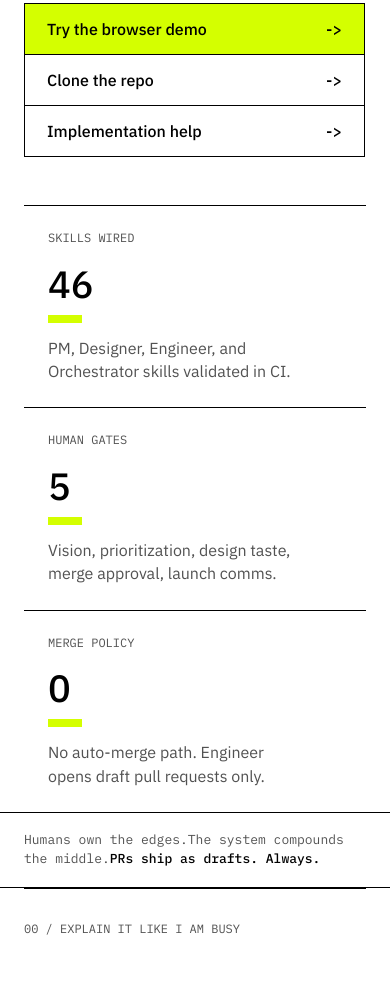
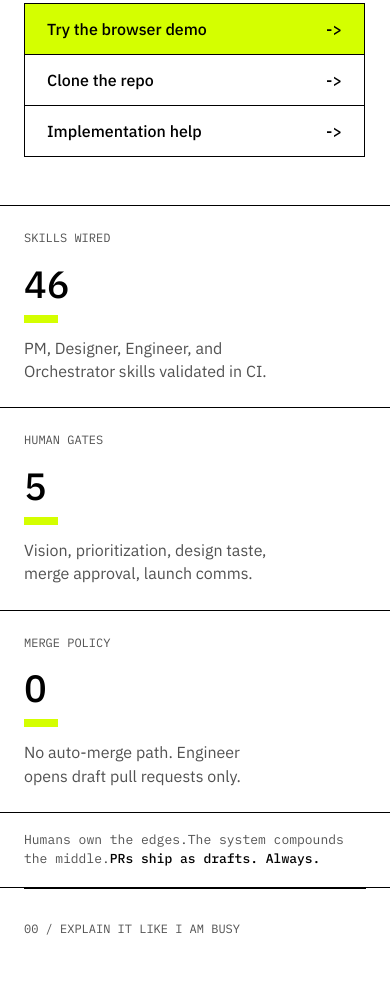
Before and after one commit to Niki92i/paalto, a website: page site/index.html in a window 390 px wide. Shown: the part 922-1920 px from the top of the page. Drawn offline with Linux system fonts and the light colour scheme.

Commit message:
site: fix mobile stat separators

```diff
--- a/site/index.html
+++ b/site/index.html
@@ -194,7 +194,9 @@
       .hero-meta div:nth-child(1), .hero-meta div:nth-child(2) { border-bottom: 1px solid var(--black); }
       .hero-main, .section-grid, .install-grid, .faq-item { grid-template-columns: 1fr; }
       .hero-copy { padding-right: 0; }
-      .hero-panel, .section-index { border-left: 0; border-right: 0; border-top: 1px solid var(--black); }
+      .hero-panel { margin-left: calc(var(--gutter) * -1); margin-right: calc(var(--gutter) * -1); border-left: 0; border-right: 0; border-top: 1px solid var(--black); }
+      .panel-block { padding-left: var(--gutter); padding-right: var(--gutter); }
+      .section-index { border-left: 0; border-right: 0; border-top: 1px solid var(--black); }
       .section-body { padding-left: 0; }
       .line-grid, .properties, .plain-grid, .plain-script, .audit-strip { grid-template-columns: 1fr; }
       .role-matrix th { height: 128px; padding: 20px; }
```
